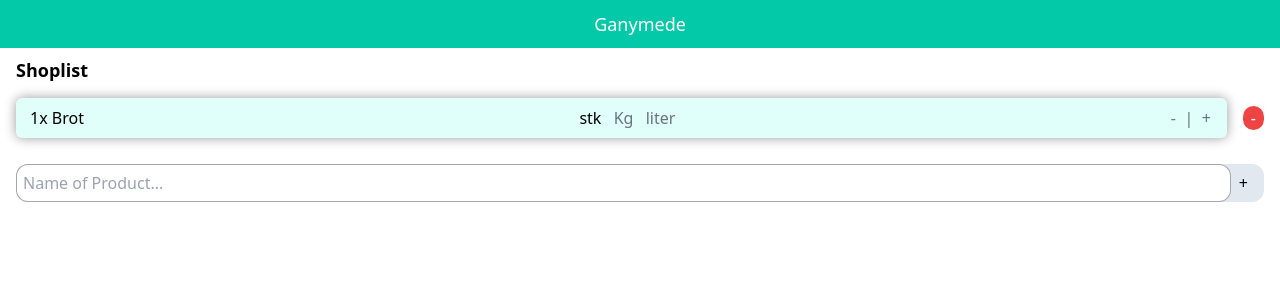
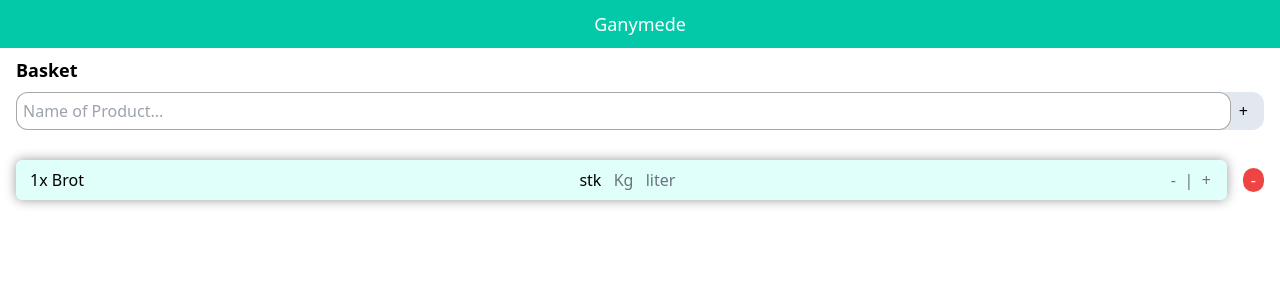
Before and after one commit to bevzzz/hackathon-2023, a Next.js app in the folder ganymede-basket/: page / in a window 1280 px wide. Shown: the top 300 px of the page. Built offline with nearby package versions, Linux system fonts and the light colour scheme.

Commit message:
feat: add function

```diff
--- a/ganymede-basket/src/components/autocompleter/Autocompleter.tsx
+++ b/ganymede-basket/src/components/autocompleter/Autocompleter.tsx
@@ -1,9 +1,11 @@
-export default function Autocompleter(): JSX.Element {
+import { useState } from "react";
 
+export default function Autocompleter(props: { addItem: Function }): JSX.Element {
+    const [text, setText] = useState('');
     return (
-        <div className='mt-6 flex bg-slate-200 rounded-xl'>
-            <input type="text" placeholder='Name of Product...' className='autocomplete-input'></input>
-            <button className='m-auto pr-4 pl-2'>+</button>
+        <div className='mt-2 mb-4 flex bg-slate-200 rounded-xl'>
+            <input value={text} onKeyDown={(event: any) => { if (event.key === "Enter") props.addItem(text) }} onChange={e => setText(e.target.value)} type="text" placeholder='Name of Product...' className='autocomplete-input'></input>
+            <button onClick={() => props.addItem(text)} className='m-auto pr-4 pl-2'>+</button>
         </div>
     )
 }
--- a/ganymede-basket/src/components/shoplist/Shoplist.tsx
+++ b/ganymede-basket/src/components/shoplist/Shoplist.tsx
@@ -15,11 +15,18 @@ export default function Shoplist(): JSX.Element {
         // updating the list
         setItems(temp);
     };
+
+    const addItem = (name: string) => {
+        const tempItems = [...items];
+        tempItems.push(name);
+        setItems(tempItems);
+    }
     return (
         <div className='shop-list'>
             <div className='title font-bold text-lg'>
-                Shoplist
+                Basket
             </div>
+            <Autocompleter addItem={addItem}></Autocompleter>
             <div className='list-container pt-3'>
                 {
                     items.map((_item, index) =>
@@ -30,7 +37,6 @@ export default function Shoplist(): JSX.Element {
                     )
                 }
             </div>
-            <Autocompleter></Autocompleter>
         </div>
     )
 }
```
